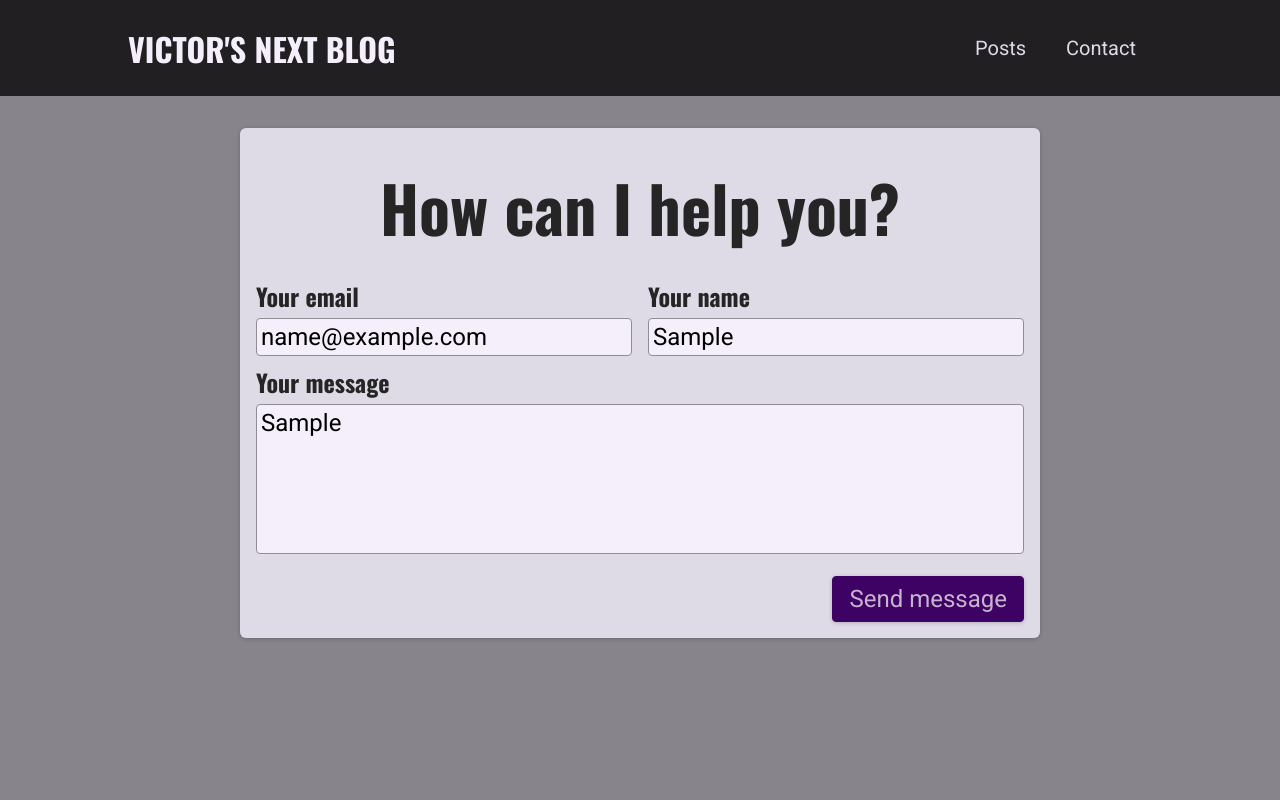
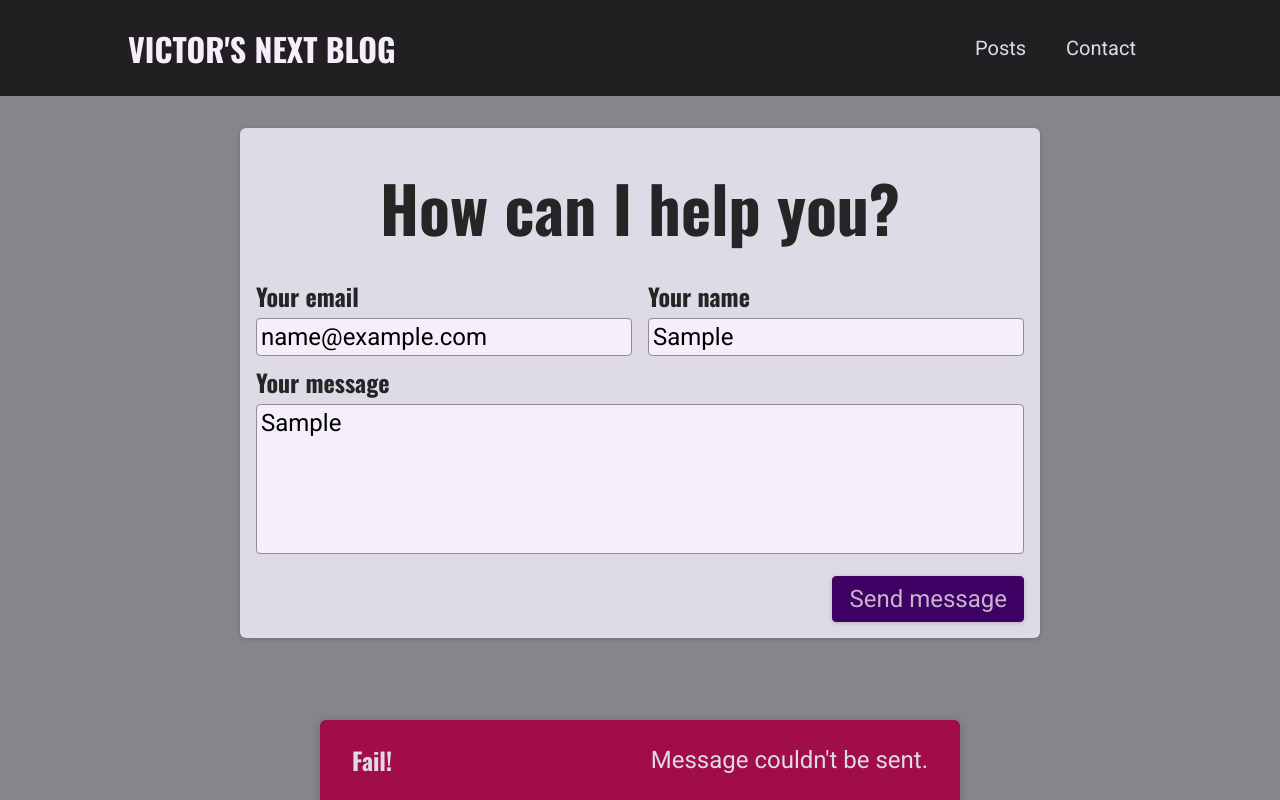
Before and after one commit to vkoschel/nextjs-blog, a Next.js app: page /contact in a window 1280 px wide. Both pictures are taken after typing "name@example.com", "Sample", "Sample" into the empty fields and a click on the button "Send message". Built offline with nearby package versions, Linux system fonts and the light colour scheme; no server answers.

Commit message:
ui feedback on message sending status

```diff
--- a/components/contact/contact-form.js
+++ b/components/contact/contact-form.js
@@ -1,24 +1,82 @@
-import { useState } from "react";
+import { useState, useEffect } from "react";
 import classes from "./contact-form.module.css";
+import Notification from "../ui/notification";
+
+async function sendContactData(contactDetails) {
+  const response = await fetch("/api/contact", {
+    method: "POST",
+    body: JSON.stringify(contactDetails),
+    header: {
+      "Content-Type": "application/json",
+    },
+  });
+
+  const data = await response.json();
+
+  if (!response.ok) {
+    throw new Error(data.message || "something went wrong");
+  }
+}
 
 function ContactForm() {
   const [enteredEmail, setEnteredEmail] = useState("");
   const [enteredName, setEnteredName] = useState("");
   const [enteredMessage, setEnteredMessage] = useState("");
-  function sendMessageHandler(event) {
+  const [requestStatus, setRequestStatus] = useState();
+
+  useEffect(() => {
+    if (requestStatus === "success" || requestStatus === "error") {
+      const timer = setTimeout(() => {
+        setRequestStatus(null);
+      }, 3000);
+      return () => clearTimeout(timer);
+    }
+  }, [requestStatus]);
+
+  async function sendMessageHandler(event) {
     event.preventDefault();
 
-    fetch("/api/contact", {
-      method: "POST",
-      body: JSON.stringify({
+    setRequestStatus("pending");
+
+    try {
+      await sendContactData({
         email: enteredEmail,
         name: enteredName,
         message: enteredMessage,
-      }),
-      header: {
-        "Content-Type": "application/json",
-      },
-    });
+      });
+      setRequestStatus("success");
+      setEnteredMessage("");
+      setEnteredEmail("");
+      setEnteredName("");
+    } catch (error) {
+      setRequestStatus("error");
+    }
+  }
+
+  let notification;
+
+  if (requestStatus === "pending") {
+    notification = {
+      status: "pending",
+      title: "Sending...",
+      message: "Message is being sent",
+    };
+  }
+
+  if (requestStatus === "success") {
+    notification = {
+      status: "success",
+      title: "Yeah!",
+      message: "Thanks for your message.",
+    };
+  }
+
+  if (requestStatus === "error") {
+    notification = {
+      status: "error",
+      title: "Fail!",
+      message: "Message couldn't be sent.",
+    };
   }
 
   return (
@@ -61,6 +119,13 @@
           <button>Send message</button>
         </div>
       </form>
+      {notification && (
+        <Notification
+          status={notification.status}
+          title={notification.title}
+          message={notification.message}
+        />
+      )}
     </section>
   );
 }
--- /dev/null
+++ b/components/ui/notification.js
@@ -0,0 +1,28 @@
+import ReactDOM from 'react-dom';
+
+import classes from './notification.module.css';
+
+function Notification(props) {
+  const { title, message, status } = props;
+
+  let statusClasses = '';
+
+  if (status === 'success') {
+    statusClasses = classes.success;
+  }
+
+  if (status === 'error') {
+    statusClasses = classes.error;
+  }
+
+  const cssClasses = `${classes.notification} ${statusClasses}`;
+
+  return (
+    <div className={cssClasses}>
+      <h2>{title}</h2>
+      <p>{message}</p>
+    </div>
+  );
+}
+
+export default Notification;
--- /dev/null
+++ b/components/ui/notification.module.css
@@ -0,0 +1,43 @@
+.notification {
+  display: flex;
+  justify-content: space-between;
+  align-items: center;
+  color: var(--color-grey-100);
+  background-color: var(--color-grey-800);
+  padding: 0 var(--size-8);
+  box-shadow: 0 1px 8px rgba(0, 0, 0, 0.2);
+  position: fixed;
+  height: 5rem;
+  bottom: 0;
+  width: 100%;
+  left: 0;
+  border-top-right-radius: 0;
+  border-top-left-radius: 0;
+}
+
+.notification h2 {
+  font-size: var(--size-6);
+  margin: 0;
+}
+
+.notification p {
+  margin: 0;
+}
+
+.success {
+  background-color: var(--color-success-500);
+  color: var(--color-grey-800);
+}
+
+.error {
+  background-color: var(--color-error-500);
+}
+
+@media (min-width: 768px) {
+  .notification {
+    width: 40rem;
+    left: calc(50% - 20rem);
+    border-top-right-radius: 6px;
+    border-top-left-radius: 6px;
+  }
+}
```
